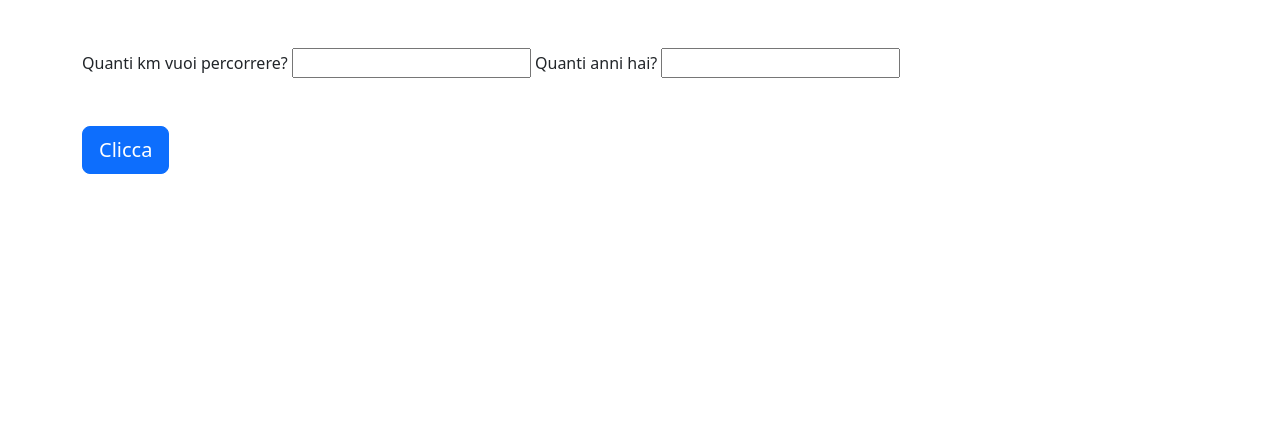
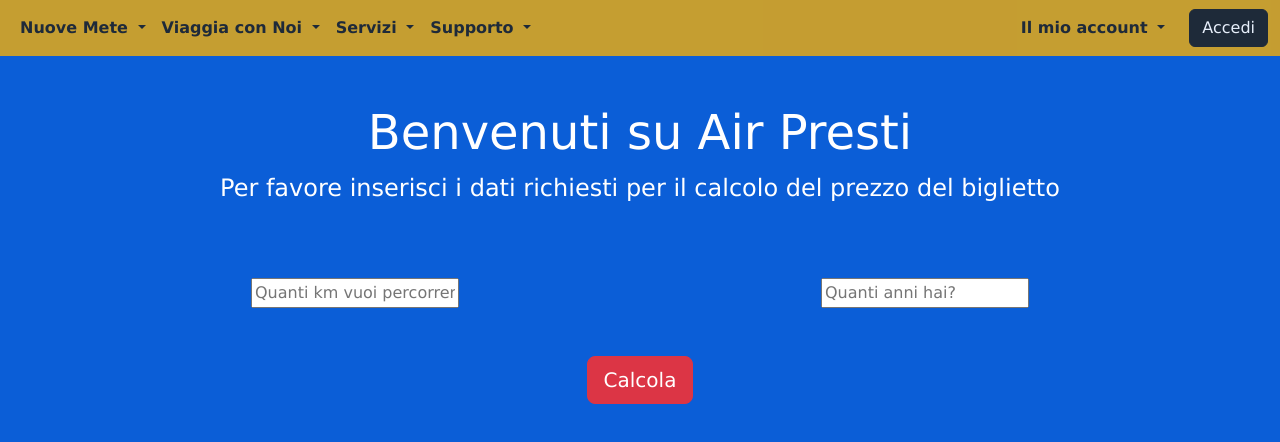
Before and after one commit to SimonePresti/js-biglietto-treno-form, a plain HTML site: page index.html in a window 1280 px wide. Drawn offline with nearby package versions, Linux system fonts and the light colour scheme.

Commit message:
Exercise complete

```diff
--- a/Css/Style.css
+++ b/Css/Style.css
@@ -0,0 +1,46 @@
+body {
+    background-color: #0b5ed7;
+    font-family: 'Lucida Sans', 'Lucida Sans Regular', 'Lucida Grande', 'Lucida Sans Unicode', Geneva, Verdana, sans-serif;
+}
+
+
+header {
+    width: 100%;
+    background-color: goldenrod;
+    opacity: 90%;
+}
+
+
+.h1-box {
+    width: 100%;
+}
+
+h1 {
+    font-size: 3rem;
+    color: white;
+}
+
+#please {
+    font-size: 1.5rem;
+    color: white;
+}
+
+
+
+.navbar-nav > li > a:hover {
+    color: white !important;
+    opacity: 100%;
+}
+
+.navbar form a:hover {
+    color: white !important;
+    opacity: 100%;
+}
+
+
+#output {
+    margin-top: 2rem;
+    font-size: 2.5rem;
+    font-weight: bold;
+    color: white;
+}
--- a/JS/script.js
+++ b/JS/script.js
@@ -5,7 +5,6 @@ const inputAgeElement = document.querySelector ('input#age');
 const button = document.querySelector ('div.buttons a.btn');
 const output = document.getElementById ('output');
 
-let ticketCost;
 
  button.addEventListener ('click', function (){
 
@@ -20,6 +19,7 @@ let ticketCost;
     let discountMayors = ((howManyKm / 100) * 33.3);
 
     let ticketCost = howManyKm;
+
     console.log (`Il Prezzo del biglietto senza sconto è di: ${ticketCost.toFixed(2)}€`);
 
 
@@ -33,6 +33,5 @@ if (parseInt (inputAgeElement.value) < 18)  {
 }
 
 
-
 output.innerHTML = `Il costo del biglietto è di: ${ticketCost.toFixed(2)}&euro;`;
  })
--- a/index.html
+++ b/index.html
@@ -1,29 +1,109 @@
   <!DOCTYPE html>
   <html lang="en">
+
   <head>
     <meta charset="UTF-8">
     <meta http-equiv="X-UA-Compatible" content="IE=edge">
     <meta name="viewport" content="width=device-width, initial-scale=1.0">
     <title>Biglietto-treno-form</title>
 
-    <link href="https://cdn.jsdelivr.net/npm/bootstrap@5.2.3/dist/css/bootstrap.min.css" rel="stylesheet" integrity="sha384-rbsA2VBKQhggwzxH7pPCaAqO46MgnOM80zW1RWuH61DGLwZJEdK2Kadq2F9CUG65" crossorigin="anonymous">
+    <link href="https://cdn.jsdelivr.net/npm/bootstrap@5.2.3/dist/css/bootstrap.min.css" rel="stylesheet"
+      integrity="sha384-rbsA2VBKQhggwzxH7pPCaAqO46MgnOM80zW1RWuH61DGLwZJEdK2Kadq2F9CUG65" crossorigin="anonymous">
     <link rel="stylesheet" href="./Css/Style.css">
   </head>
+
   <body>
+    <header>
+
+      <!-- SECTION NAVBAR -->
+      <nav class="navbar navbar-expand-lg w-100 fw-bold">
+        <div class="container-fluid w-100">
+          <button class="navbar-toggler" type="button" data-bs-toggle="collapse" data-bs-target="#navbarSupportedContent"
+            aria-controls="navbarSupportedContent" aria-expanded="false" aria-label="Toggle navigation">
+            <span class="navbar-toggler-icon"></span>
+          </button>
+          <div class="collapse navbar-collapse" id="navbarSupportedContent">
+            <ul class="navbar-nav me-auto mb-2 mb-lg-0">
+              <li class="nav-item dropdown">
+                <a class="nav-link dropdown-toggle text-dark" href="#" role="button" data-bs-toggle="dropdown"
+                  aria-expanded="false">
+                  Nuove Mete
+                </a>
+              <li class="nav-item dropdown">
+                <a class="nav-link dropdown-toggle text-dark" href="#" role="button" data-bs-toggle="dropdown"
+                  aria-expanded="false">
+                  Viaggia con Noi
+                </a>
+              <li class="nav-item dropdown">
+                <a class="nav-link dropdown-toggle text-dark" href="#" role="button" data-bs-toggle="dropdown"
+                  aria-expanded="false">
+                  Servizi
+                </a>
+              <li class="nav-item dropdown">
+                <a class="nav-link dropdown-toggle text-dark " href="#" role="button" data-bs-toggle="dropdown"
+                  aria-expanded="false">
+                  Supporto
+                </a>
+
+              </li>
+            </ul>
+            <form class="d-flex align-items-center">
+              <div class="nav-item dropdown">
+                <a class="nav-link dropdown-toggle text-dark" href="#" role="button" data-bs-toggle="dropdown"
+                  aria-expanded="false">
+                  Il mio account
+                </a>
+              </div>
+              <button class="btn btn-dark ms-4" type="submit">Accedi</button>
+            </form>
+          </div>
+        </div>
+      </nav>
+    </header>
+
+
     <main>
+      <section class="h1-box p-5">
+        <div class="container text-center">
+          <div class="row">
+            <div class="col-12">
+              <h1>Benvenuti su Air Presti</h1>
+              <p id="please">Per favore inserisci i dati richiesti per il calcolo del prezzo del biglietto</p>
+            </div>
+          </div>
+      </section>
+
+
       <div class="container">
-        <label for="name">Quanti km vuoi percorrere?</label>
-        <input type="text" id="distance" name="distance" class="mt-5">
-        <label for="name">Quanti anni hai?</label>
-        <input type="text" id="age" name="age">
+        <div class="row text-center">
+          <div class="col-lg-6 col-md-6 col-sm-6 col-12 mt-2">
+            <input type="text" id="distance" name="distance" placeholder="Quanti km vuoi percorrere?">
+          </div>
+          <div class="col-lg-6 col-md-6 col-sm-6 col-12 mt-2">
+            <input type="text" id="age" name="age" placeholder="Quanti anni hai?">
+          </div>
+        </div>
+        <div class="row text-center">
+          <div class="col-12">
             <div class="buttons">
-          <a href="#" class="btn btn-lg btn-primary mt-5">Clicca</a>
+              <a href="#" class="btn btn-lg btn-danger mt-5">Calcola</a>
             </div>
+            <div class="row">
+              <div class="col-12">
                 <div id="output">
+                </div>
+              </div>
+            </div>
+          </div>
 
         </div>
       </div>
     </main>
     <script src="./JS/script.js"></script>
+    <script src="https://cdn.jsdelivr.net/npm/bootstrap@5.2.3/dist/js/bootstrap.bundle.min.js"
+      integrity="sha384-kenU1KFdBIe4zVF0s0G1M5b4hcpxyD9F7jL+jjXkk+Q2h455rYXK/7HAuoJl+0I4"
+      crossorigin="anonymous"></script>
+
   </body>
+
   </html>
```
Lines whose indentation alone changed are shown as unchanged.
